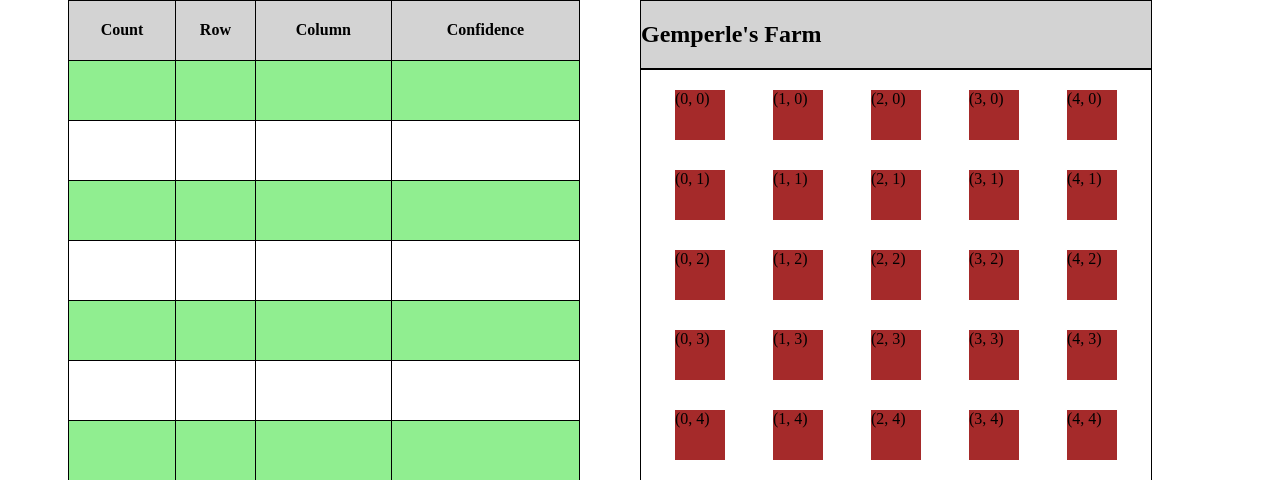
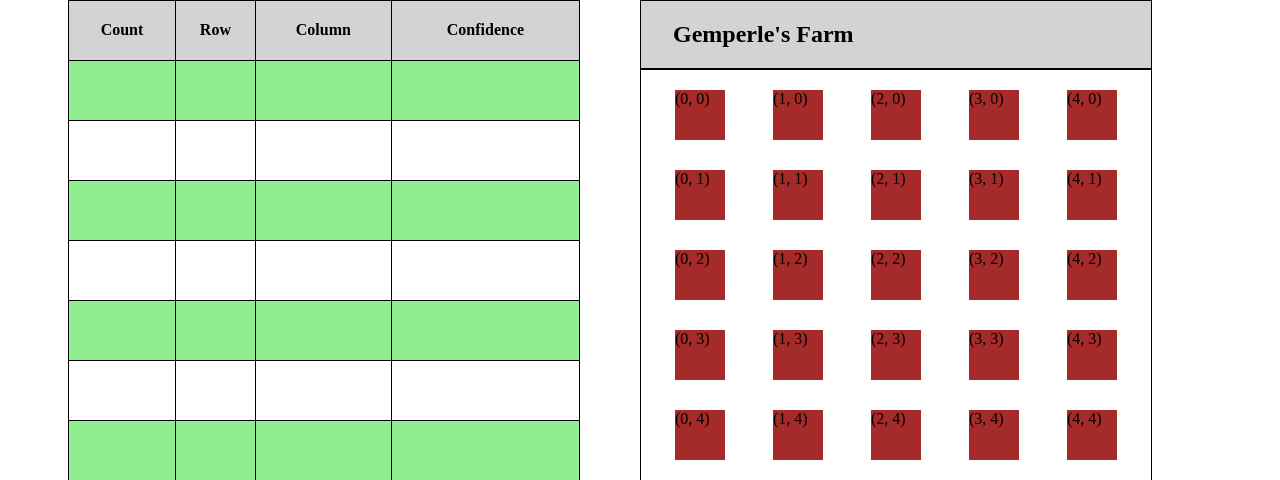
Before and after one commit to atapia209/Tree_Project_Group307, a Flask app: page /dashboard in a window 1280 px wide. Shown: the part 88-568 px from the top of the page. Run offline with Flask 2, Linux system fonts and the light colour scheme; a user stored in the database is signed in; lists and menus that the app fills with data are empty.

Commit message:
minor style change

```diff
--- a/static/css/style.css
+++ b/static/css/style.css
@@ -54,6 +54,7 @@
 .map-title-wrapper {
   border: 1px solid black;
   background-color: lightgray;
+  padding-left: 2em;
 }
 .map-container {
   /* height: 520px; */
```
